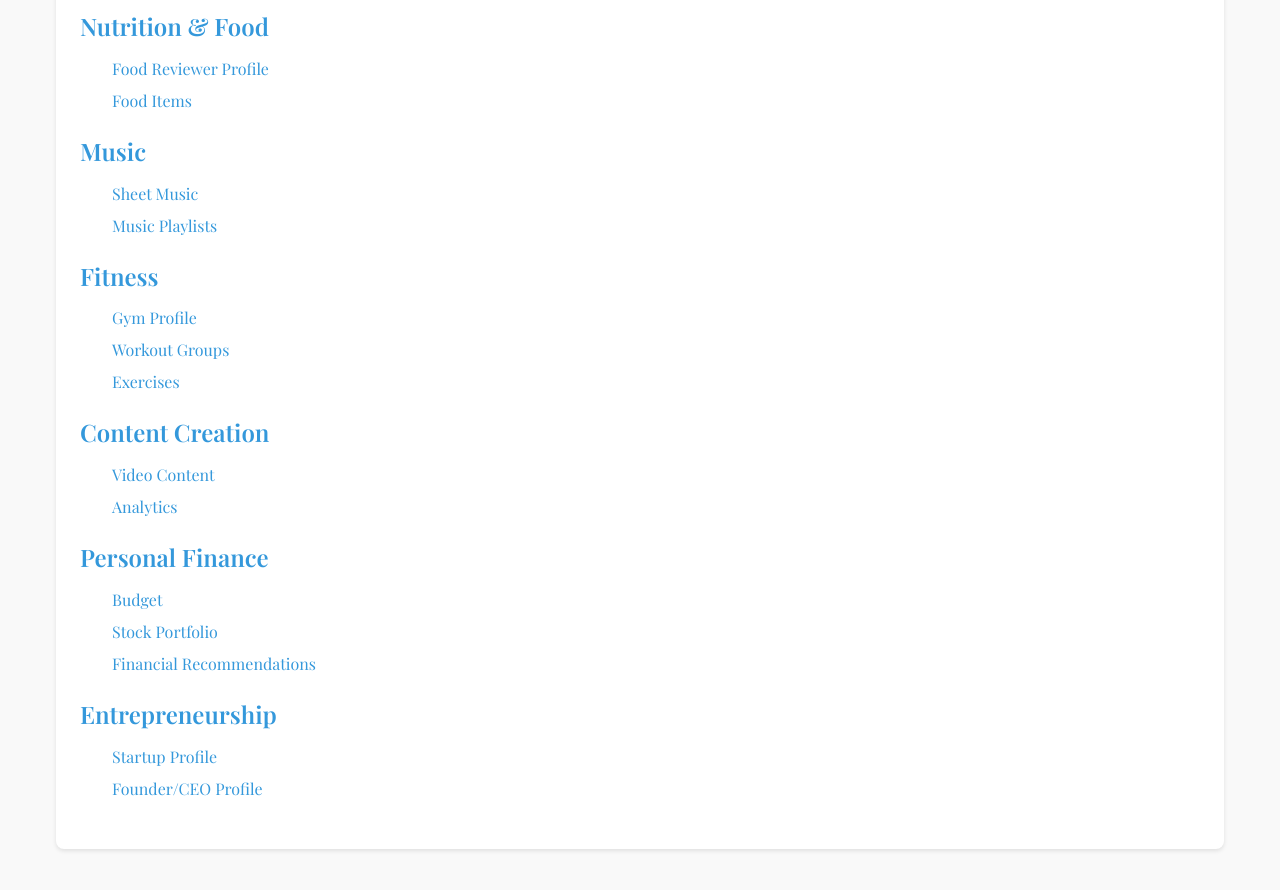
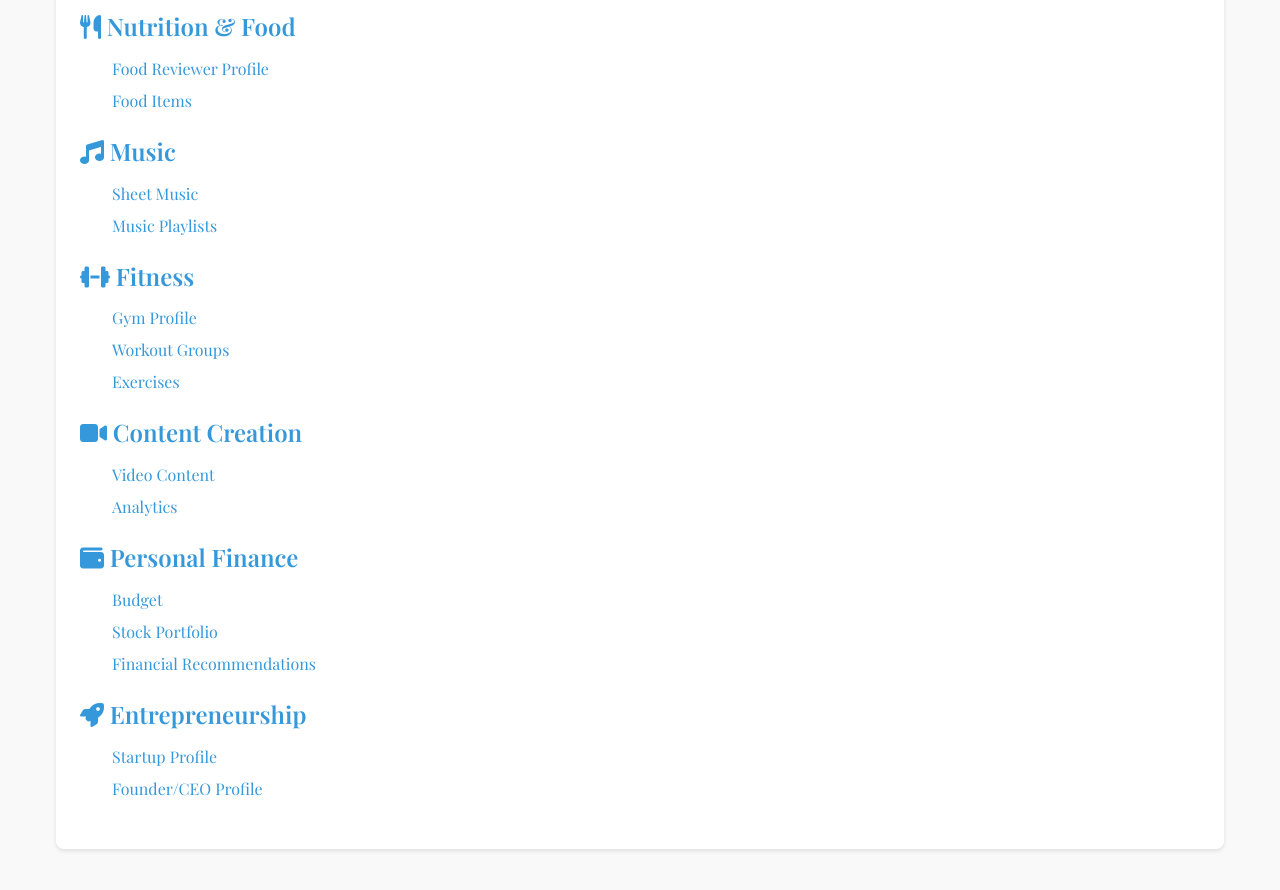
Before and after one commit to reakunen/CSC437-monorepo, a website: page packages/proto/public/index.html in a window 1280 px wide. Shown: the part 300-1190 px from the top of the page. Drawn offline with nearby package versions, Linux system fonts and the light colour scheme; a web font is replaced by a local one.

Commit message:
lab 4 finished

```diff
--- a/packages/proto/public/index.html
+++ b/packages/proto/public/index.html
@@ -5,6 +5,7 @@
     <meta name="viewport" content="width=device-width, initial-scale=1.0">
     <title>Lifestyle & Success Platform</title>
     <link rel="stylesheet" href="/styles/page.css" />
+    <link rel="stylesheet" href="https://cdnjs.cloudflare.com/ajax/libs/font-awesome/6.5.1/css/all.min.css">
 </head>
 <body>
     <div class="container">
@@ -17,21 +18,21 @@
             <h2>Main Categories</h2>
             <ul>
                 <li>
-                    <h3>Nutrition & Food</h3>
+                    <h3><i class="fas fa-utensils"></i> Nutrition & Food</h3>
                     <ul>
                         <li><a href="food-reviewer.html">Food Reviewer Profile</a></li>
                         <li><a href="food.html">Food Items</a></li>
                     </ul>
                 </li>
                 <li>
-                    <h3>Music</h3>
+                    <h3><i class="fas fa-music"></i> Music</h3>
                     <ul>
                         <li><a href="sheet-music.html">Sheet Music</a></li>
                         <li><a href="music-playlist.html">Music Playlists</a></li>
                     </ul>
                 </li>
                 <li>
-                    <h3>Fitness</h3>
+                    <h3><i class="fas fa-dumbbell"></i> Fitness</h3>
                     <ul>
                         <li><a href="gym.html">Gym Profile</a></li>
                         <li><a href="workout.html">Workout Groups</a></li>
@@ -39,14 +40,14 @@
                     </ul>
                 </li>
                 <li>
-                    <h3>Content Creation</h3>
+                    <h3><i class="fas fa-video"></i> Content Creation</h3>
                     <ul>
                         <li><a href="video.html">Video Content</a></li>
                         <li><a href="analytics.html">Analytics</a></li>
                     </ul>
                 </li>
                 <li>
-                    <h3>Personal Finance</h3>
+                    <h3><i class="fas fa-wallet"></i> Personal Finance</h3>
                     <ul>
                         <li><a href="budget.html">Budget</a></li>
                         <li><a href="stocks.html">Stock Portfolio</a></li>
@@ -54,7 +55,7 @@
                     </ul>
                 </li>
                 <li>
-                    <h3>Entrepreneurship</h3>
+                    <h3><i class="fas fa-rocket"></i> Entrepreneurship</h3>
                     <ul>
                         <li><a href="startup.html">Startup Profile</a></li>
                         <li><a href="founder.html">Founder/CEO Profile</a></li>
```
